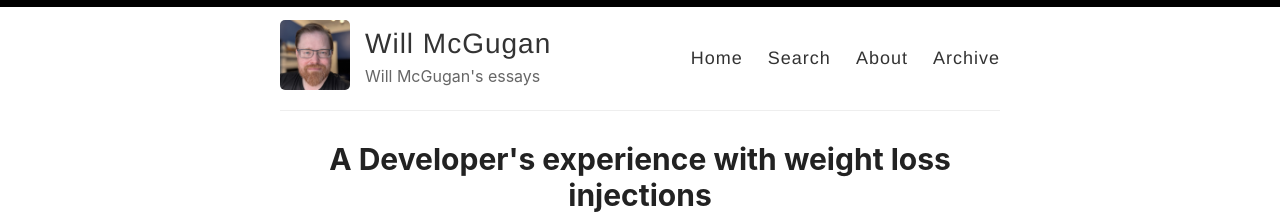
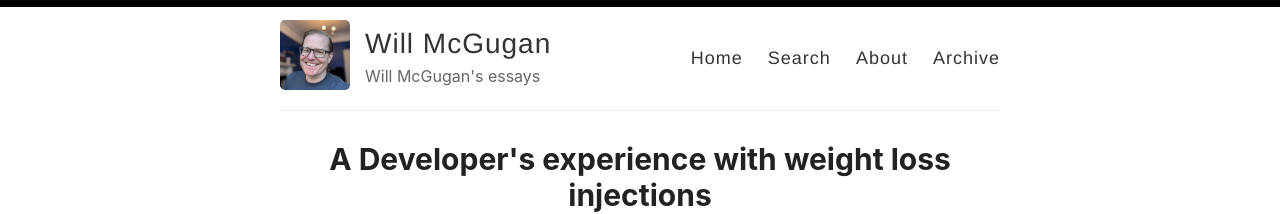
Before and after one commit to willmcgugan/willmcgugan.github.io, a Jekyll site: the page built from index.html, in a window 1280 px wide. Shown: the top 214 px of the page. Built offline with Jekyll 4.4.1, drawn with Linux system fonts in a browser that asks for light colours; the list of posts is cut into pages by our own code.

Commit message:
update profile

```diff
--- a/_config.yml
+++ b/_config.yml
@@ -12,7 +12,7 @@ author: Will McGugan
 description: Will McGugan's essays
 
 # URL of your avatar or profile pic (you could use your GitHub profile pic)
-avatar: /images/will2024b.png
+avatar: /images/will2025.jpeg
 
 #
 # Flags below are optional
```
Also changed, not shown: images/will2025.jpeg (added).
